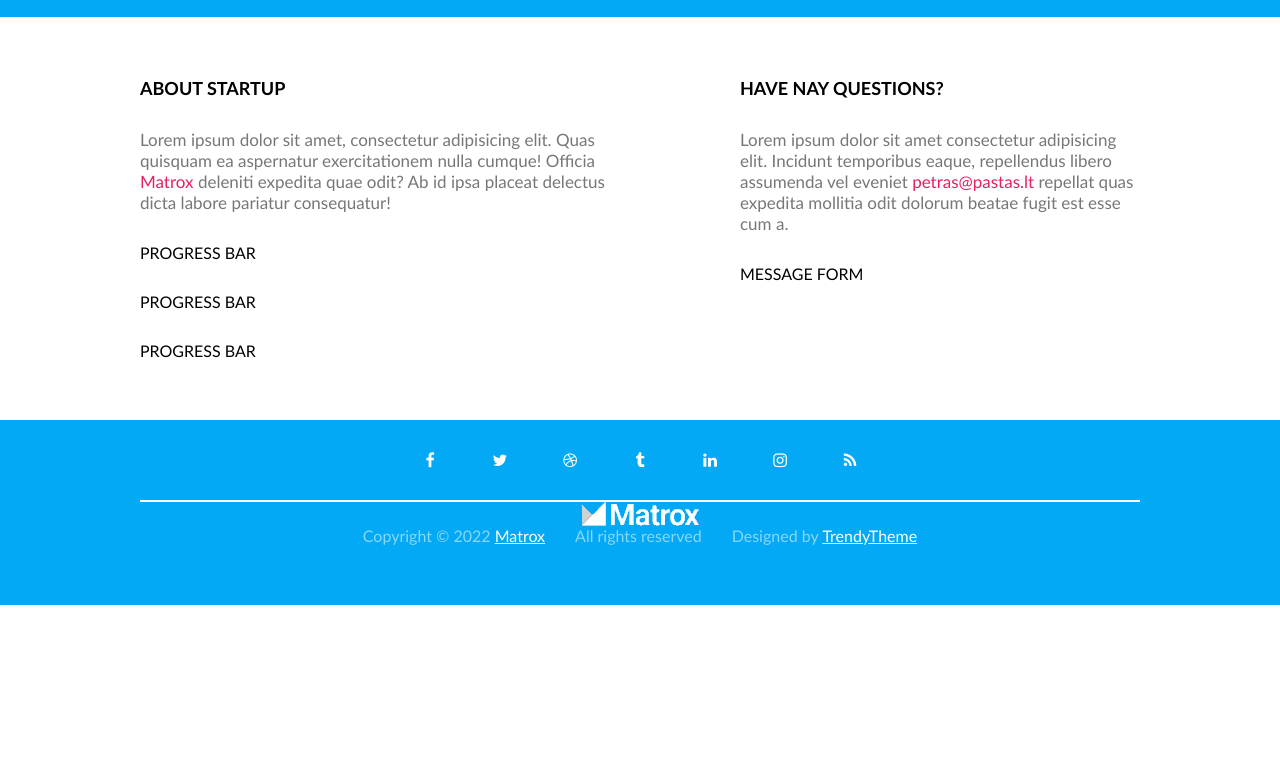
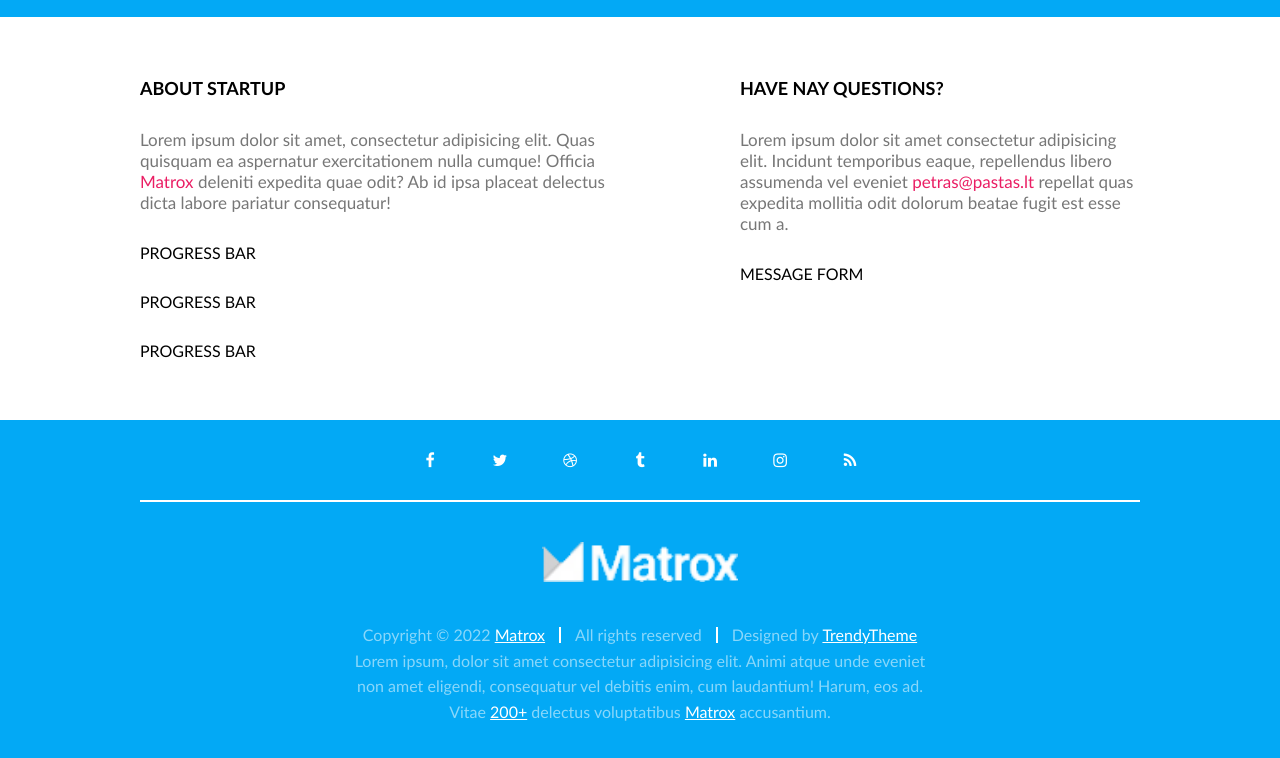
Before and after one commit to Evaldasssss/39-grupe-coming-soonV2, a website: page index.html in a window 1280 px wide. Shown: the part 486-1244 px from the top of the page. Before the commit the page ends 1091 px from the top, so only its background shows below. Drawn offline with Linux system fonts and the light colour scheme.

Commit message:
Footer bottom content #13

```diff
--- a/css/pages/home.css
+++ b/css/pages/home.css
@@ -87,6 +87,7 @@
 footer.container {
     padding-top: 0;
     text-align: center;
+    line-height: 1.6em;
 }
 
 .socials {
@@ -115,6 +116,13 @@ footer.container {
     color: var(--main-color);
 }
 
+.footer-logo {
+    height: 40px;
+    width: 100%;
+    object-fit: contain;
+    margin: 40px 0;
+}
+
 .credits {
     display: flex;
     gap: 30px;
@@ -123,10 +131,34 @@ footer.container {
 }
 
 .credits > p {
+    position: relative;
+}
 
+.credits > p::after {
+    content: '';
+    display: block;
+    width: 2px;
+    height: 16px;
+    background-color: #fff;
+    position: absolute;
+    top: 50%;
+    right: -15px;
+    transform: translate(50%, -50%);
+}
+
+.credits > p:last-child::after {
+    display: none;
 }
 
 .credits > p > a {
+    color: #fff;
+}
+
+.bottom-text {
+    color: #fff8;
+}
+
+.bottom-text > a {
     color: #fff;
 }
 
--- a/index.html
+++ b/index.html
@@ -72,12 +72,13 @@
             <a href="#" target="_blank" class="fa fa-rss"></a>
         </div>
         <div class="row-short">
-            <img src="./img/Logo2.png" alt="2ndLogo">
+            <img class="footer-logo" src="./img/Logo2.png" alt="2ndLogo">
             <div class="credits">
                 <p>Copyright © 2022 <a href="#">Matrox</a></p>
                 <p>All rights reserved</p>
                 <p>Designed by <a href="#" target="_blank">TrendyTheme</a></p>
             </div>
+            <p class="bottom-text">Lorem ipsum, dolor sit amet consectetur adipisicing elit. Animi atque unde eveniet non amet eligendi, consequatur vel debitis enim, cum laudantium! Harum, eos ad. Vitae <a href="#">200+</a> delectus voluptatibus <a href="#">Matrox</a> accusantium.</p>
         </div>
     </footer>
 </body>
```
